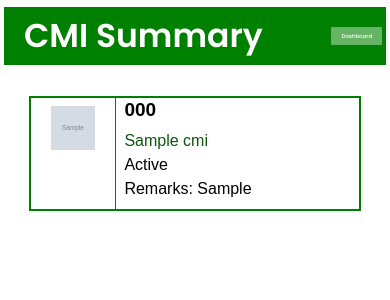
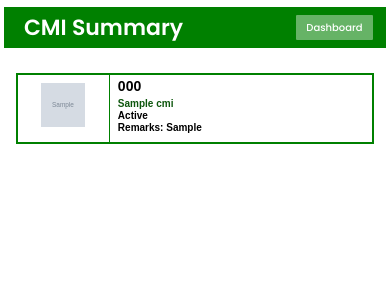
Before and after one commit to Asparaghost/cmi_profiling, a Django app: page /CMI_summary/ in a window 390 px wide. Shown: the part 80-380 px from the top of the page. Run offline with Django 4.2, Linux system fonts and the light colour scheme; the visitor is signed in with stand-in values (Sample User, id 1); tables that the repository leaves empty hold one stand-in row (values such as "Sample post"); grey boxes marked "Sample" are stand-in pictures; lists and menus that the app fills with data are empty; some libraries are stand-ins or nearby versions.

Commit message:
updated as responsive

```diff
--- a/consortium/templates/consortium/details.html
+++ b/consortium/templates/consortium/details.html
@@ -65,7 +65,7 @@
                     <table id="table_cmi" class="table table-sm">
                         <thead>
                           <tr>
-                            <th scope="col">Commodities:</th>
+                            <th scope="col">Commodities</th>
                           </tr>
                         </thead>
                         <tbody>
@@ -83,7 +83,7 @@
                     <table id="table_cmi" class="table table-sm">
                         <thead>
                           <tr>
-                            <th scope="col">Programs:</th>
+                            <th scope="col">Programs</th>
                           </tr>
                         </thead>
                         <tbody>
@@ -101,7 +101,7 @@
                     <table id="table_cmi" class="table table-sm">
                         <thead>
                           <tr>
-                            <th scope="col">Projects:</th>
+                            <th scope="col">Projects</th>
                           </tr>
                         </thead>
                         <tbody>
--- a/program/templates/program/details.html
+++ b/program/templates/program/details.html
@@ -99,7 +99,7 @@
                           <table id="table_cmi" class="table table-sm">
                               <thead>
                                 <tr>
-                                  <th scope="col">Projects:</th>
+                                  <th scope="col">Projects</th>
                                 </tr>
                               </thead>
                               <tbody>
--- a/program/templates/program/report.html
+++ b/program/templates/program/report.html
@@ -35,9 +35,6 @@
 
         <label>Description:</label><br>
         {{program.prog_description}}<br><br>
-
-        <label>CMI:</label><br>
-        {{program.consortium}}<br><br>
 
         <label>Implementing Agency:</label><br>
         {{program.impl_agency}}<br><br>
--- a/project/models.py
+++ b/project/models.py
@@ -67,7 +67,7 @@ class Project(models.Model):
         (NON_R_AND_D, 'Non-R&D'),
     )
     proj_id = models.AutoField(primary_key=True)
-    title = models.CharField(max_length=200)
+    title = models.CharField(max_length=250)
     prog_id= models.ForeignKey(Program, null=True, blank=True, related_name='proj_prog', on_delete=models.CASCADE)
     proj_description = models.TextField(blank=True, null=True)
     status = models.CharField(max_length=100, choices=CHOICE_STATUS, default=ONGOING)
--- a/project/templates/project/report.html
+++ b/project/templates/project/report.html
@@ -44,9 +44,6 @@
 
             <label>Program:</label>
             {{project.prog_id}}<br>
-
-            <label>CMI:</label>
-            {{project.consortium}}<br>
 
             {% if project.commodity.all %}
             <label>Commodity(s):</label><br>
--- a/static/css/signup.css
+++ b/static/css/signup.css
@@ -16,6 +16,11 @@ body {
   font-weight: 500;
   padding: 0 20px;
   margin: 20px auto;
+}
+
+#nav-placeholder{
+  position: relative;
+  z-index: 1;
 }
 
 .wrapper{
--- a/static/css/summary.css
+++ b/static/css/summary.css
@@ -10,6 +10,11 @@ body {
     background-color: #ffffff;
     /* background-image: url("https://www.transparenttextures.com/patterns/climpek.png");  */
 }
+
+/* .Table_Div {
+    height: 420px;
+    overflow: auto;
+} */
 
 #head {
     margin-left: auto;
@@ -77,7 +82,7 @@ body {
     text-align: left;
     color: #1b641b;
     background-color: transparent;
-    border: 2px solid #008000;
+    border: 3px solid #008000;
     table-layout: fixed;
 }
 
@@ -100,7 +105,7 @@ body {
     height:auto;
 }
 
-#tbl tbody tr td p {
+#tbl tbody tr td h4 {
     line-height: 40%;
     font-weight: 700;
     font-size: 19px;
@@ -131,6 +136,85 @@ body {
 }
 
 @media (max-width:500px) {
+    #head tr .title{
+        padding-left: 20px;
+        width: 73%;
+        font-weight: 600;
+        color: white;
+        font-size: 22px;
+        background-color:transparent;
+        cursor: pointer;
+    }
+    #head tr .add{
+        text-align: center;
+        font-size: 10px;
+        cursor: pointer;
+    }
+    #tbl {
+        margin-left: auto;
+        margin-right: auto;
+        margin-top: 1px;
+        font-family: Arial, Helvetica, sans-serif;
+        border-collapse: collapse;
+        max-width: 92%;
+        text-align: left;
+        border: 2px solid #008000;
+    }
+
+    #tbl thead tr th{
+        color: #ffffff;
+        background-color: #008000;
+    }
+
+    #tbl tbody tr td a{
+        text-decoration: none;
+        color: #0d560d;
+        font-size: 10px;
+        font-weight: 700;
+    }
+
+    #tbl tbody tr td a i{
+        text-decoration: none;
+        color: #0d560d;
+        letter-spacing: 3px;
+        font-size: 10px;
+        font-weight: 700;
+    }
+
+    #tbl tbody tr td {
+        line-height: 120%;
+        font-weight: 700;
+        font-size: 19px;
+    }
+
+    #tbl tbody tr td h4{
+        line-height: 50%;
+        font-weight: 700;
+        font-size: 14px;
+    }
+
+    #tbl tbody tr td a i:hover{
+        color: #117911;
+    }
+
+    #tbl thead tr th{
+        font-weight: 700;
+        font-size: 10px;
+    }
+
+    #tbl tbody tr th{
+        font-weight: 700;
+        font-size: 10px;
+    }
+
+    #tbl tbody tr td{
+        font-weight: 700;
+        font-size: 10px;
+    }
+
+    #tbl tbody tr th{
+        font-weight: 600;
+    }
 
     #tbl tbody tr td .img_logo {
         max-width:44px;
--- a/sub/templates/sub/audit_trail.html
+++ b/sub/templates/sub/audit_trail.html
@@ -30,6 +30,7 @@
 		  </table>
 		  <br>
 
+		  <!-- <div class="Table_Div" > -->
 		  <table id="tbl" class="table table-bordered">
             <thead>
 			  <tr>
@@ -59,7 +60,7 @@
 			</tbody>
 			{% endfor %}
 		  </table>
-
+		<!-- </div> -->
 
 		<script>
 			$(function(){
@@ -68,6 +69,5 @@
 		</script>
 
 
-
     </body>
 </html>
--- a/sub/templates/sub/cmi_summary.html
+++ b/sub/templates/sub/cmi_summary.html
@@ -45,7 +45,7 @@
             	    <img class="img_logo" src="{{ cmi.logo.url }}" alt="img_photo" style="width:80px; height:80px; display:block; margin-left: auto; margin-right: auto;">
             	    {% endif %}
                 </td>
-				<td><p>{{cmi.agency_code}}</p>
+				<td><h4>{{cmi.agency_code}}</h4>
                     {% if cmi.url %}
                     <a href="{{cmi.url}}" target="_blank">{{cmi.name}}</a>
                     {% else %}
```
Also changed, not shown: static/css/detail.css (+9 -2 lines), static/css/secretariat.css (+27 -0 lines).
